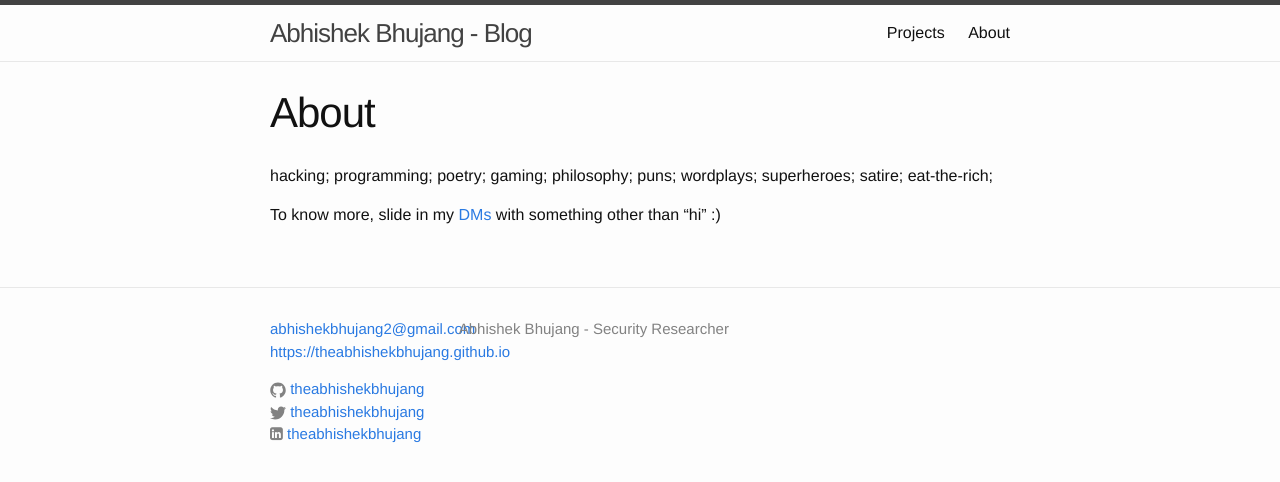
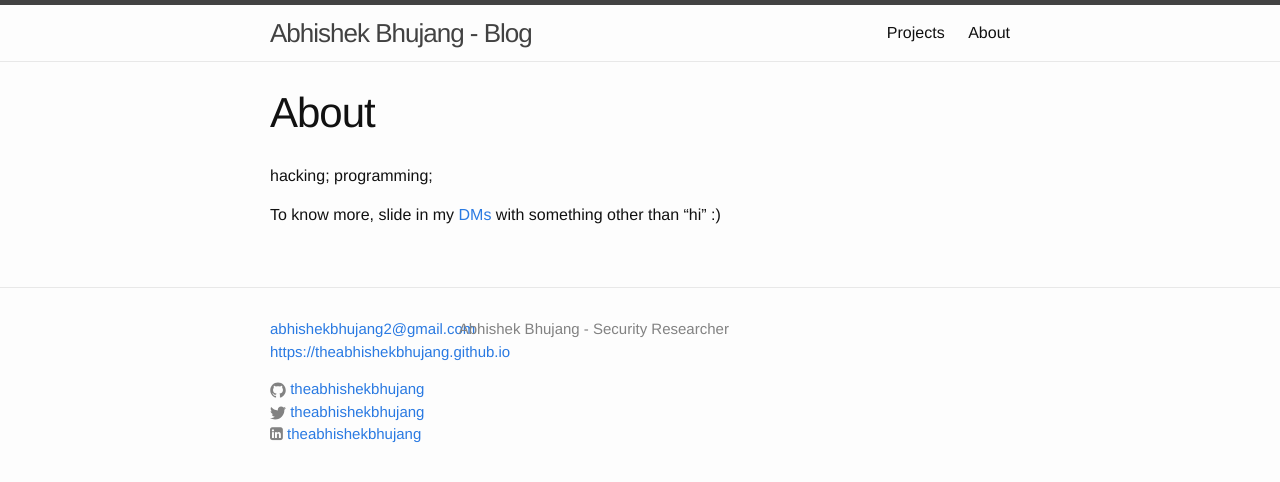
Before and after one commit to theabhishekbhujang/theabhishekbhujang.github.io, a Jekyll site: the page built from about.md, in a window 1280 px wide. Shown: the top 482 px of the page. Built offline with Jekyll 4.4.1, drawn with Linux system fonts in a browser that asks for light colours; nearby versions of some CDN libraries.

Commit message:
Update about.md

```diff
--- a/about.md
+++ b/about.md
@@ -5,6 +5,6 @@ permalink: /about/
 order: 999
 ---
 
-hacking; programming; poetry; gaming; philosophy; puns; wordplays; superheroes; satire; eat-the-rich;
+hacking; programming;
 
 To know more, slide in my [DMs](https://instagram.com/theabhishekbhujang) with something other than "hi" :)
```
